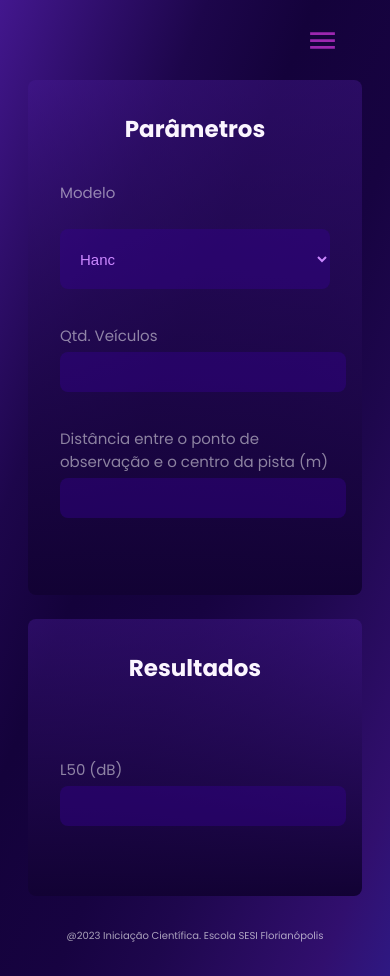
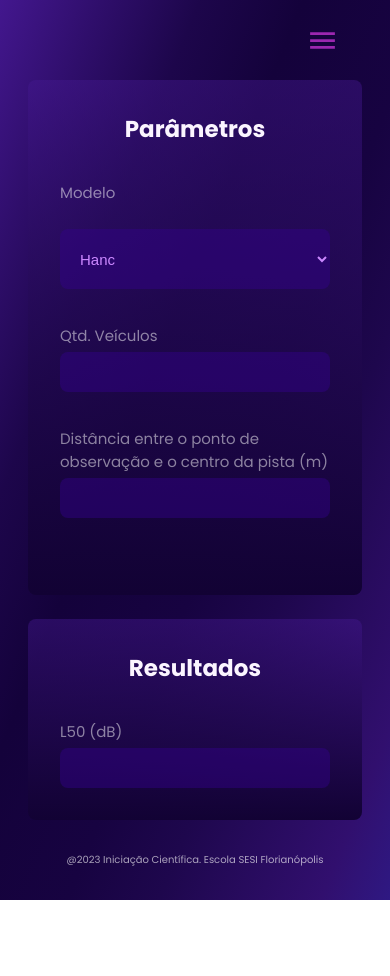
Before and after one commit to SenaiFlorianopolisResearchTeam/Calculator, a Next.js app: page /calculator in a window 390 px wide. After the commit the page ends 900 px from the top, so only its background shows below. Built offline with nearby package versions, Linux system fonts and the light colour scheme.

Commit message:
style settings

```diff
--- a/src/app/calculator/page.module.css
+++ b/src/app/calculator/page.module.css
@@ -150,11 +150,11 @@
 
     .inputSelect {
         height: 60px;
-        width: 100%;
+        max-width: 100%;
         border-radius: 8px;
         background-color: #34008C70;
         border-style: hidden;
-        padding-left: 16px;
+        padding-left: 5%;
         padding: 1rem;
         font-size: 15px;
         color: #CB88FF;
@@ -162,8 +162,6 @@
 
     .resultInputM {
         font-size: 15px;
-        margin-top: 38px;
-        margin-bottom: 38px;
     }
 
     .option {
@@ -184,13 +182,13 @@
     }
 
     .input {
-        width: 100%;
+        width: 95%;
         height: 40px;
         border-radius: 8px;
         background-color: #34008C70;
         border-style: hidden;
         font-size: 15px;
-        padding-left: 16px;
+        padding-left: 5%;
         color: #CB88FF;
     }
 }
--- a/src/components/chapter/chapter.module.css
+++ b/src/components/chapter/chapter.module.css
@@ -71,11 +71,11 @@
         padding: 0rem 0rem;
         border-radius: 8px;
         border: 0px solid #451892;
-        max-width: 100%;
+        width: 100%;
         background: none;
+        max-height: 100%;
         overflow: auto;
         background: none
-
     }
 
     .ChapterCard p {
```
